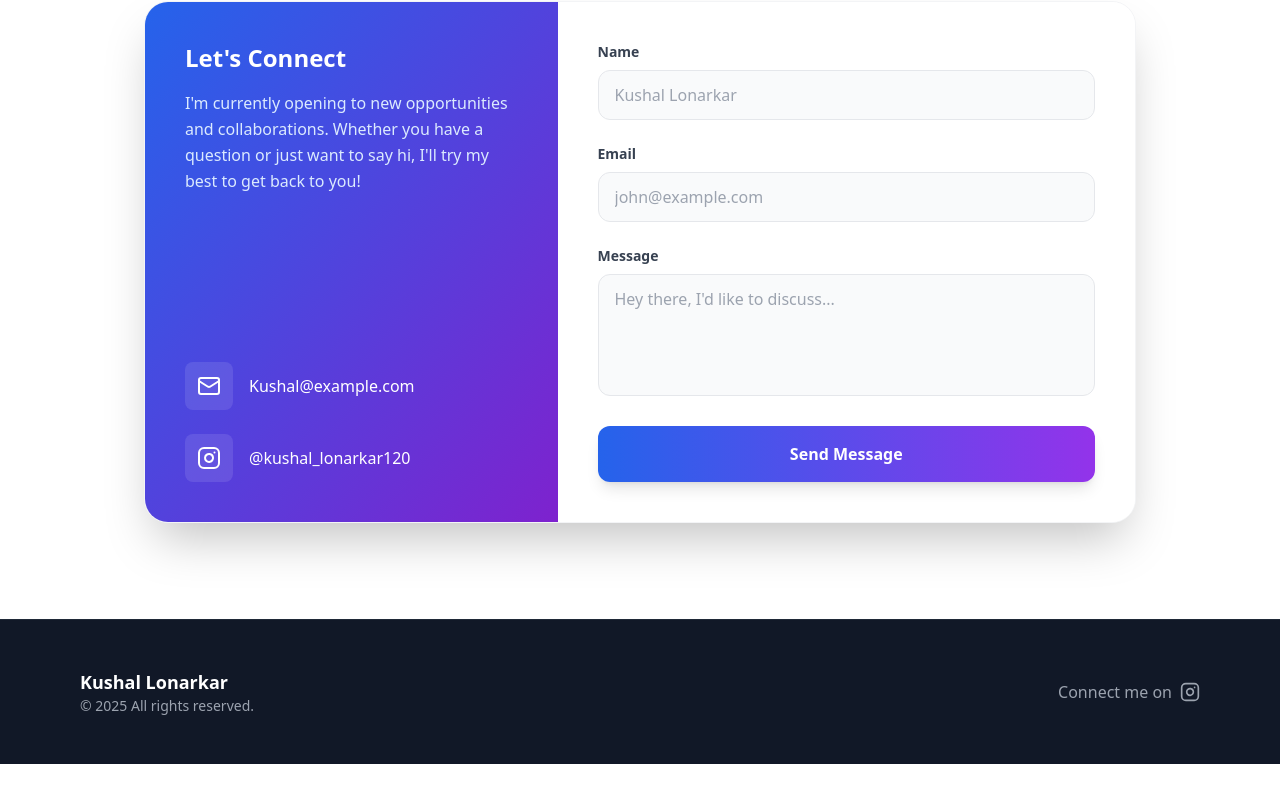
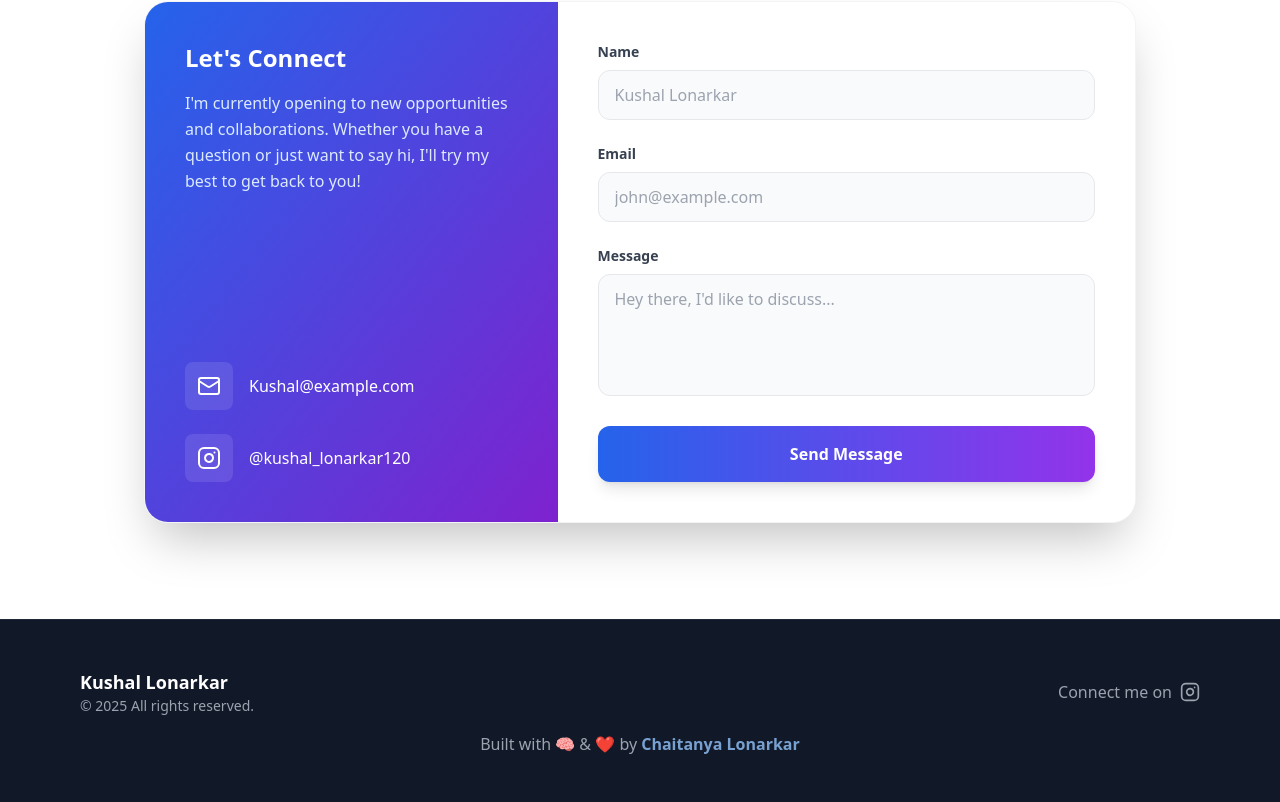
Before and after one commit to ChaitanyaLonarkar/Kushal-pfp, a React (Vite) app: page / in a window 1280 px wide. Shown: the part 3557-4359 px from the top of the page. Before the commit the page ends 4321 px from the top, so only its background shows below. Built offline with nearby package versions, Linux system fonts and the light colour scheme.

Commit message:
finally done

```diff
--- a/src/components/Footer.jsx
+++ b/src/components/Footer.jsx
@@ -17,9 +17,12 @@ const Footer = () => {
                         <Linkedin size={20} />
                     </a> */}
                     <a href="https://www.instagram.com/kushal_lonarkar120/" target="_blank" className=" flex items-center gap-2 text-gray-400 hover:text-white transition-colors">
-                       Connect me on <Instagram size={20} />
+                        Connect me on <Instagram size={20} />
                     </a>
                 </div>
+            </div>
+            <div className="text-center text-gray-400 mt-4" >
+                <p>Built with 🧠 & ❤️ by <a href="http://chaitanyalonarkar.netlify.app/" target="_blank" rel="noopener noreferrer" className='text-blue-300 hover:text-blue-400 transition-colors dark:text-blue-400 dark:hover:text-blue-300 animate-pulse font-bold'>Chaitanya Lonarkar</a></p>
             </div>
         </footer>
     );
```
